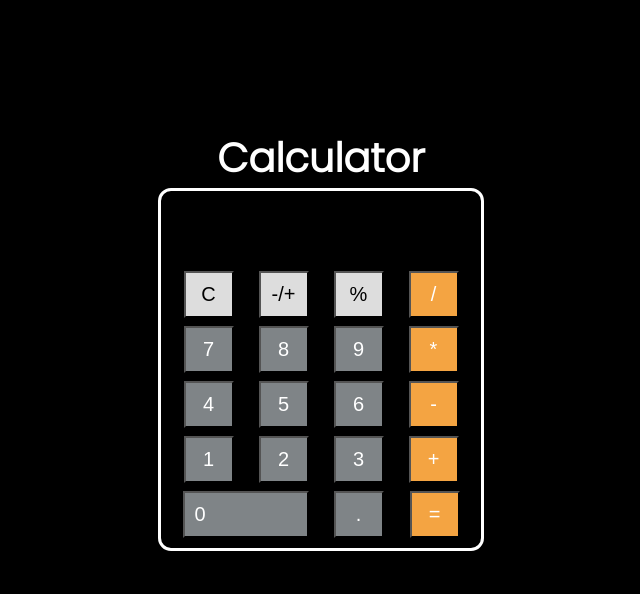
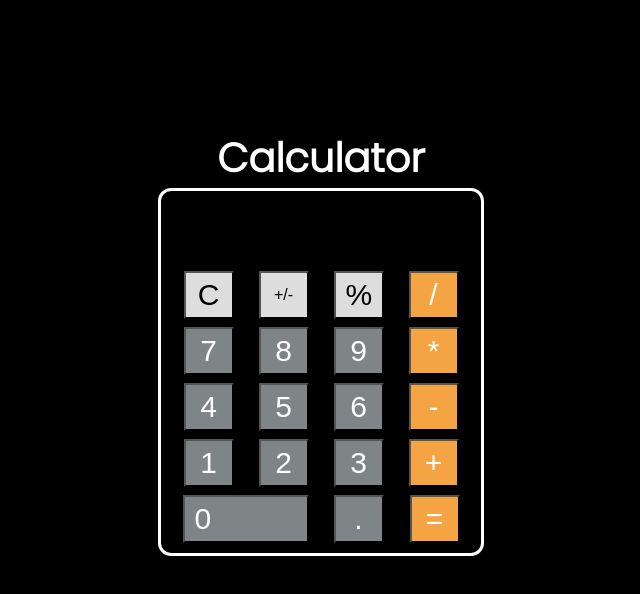
Before and after one commit to yayakix/calculator-react, a React (Create React App) app: page / in a window 1280 px wide. Shown: the top 594 px of the page, without its empty margins (319-959 px from the left). Built offline with nearby package versions, Linux system fonts and the light colour scheme.

Commit message:
adjust fontsize

```diff
--- a/public/styles.css
+++ b/public/styles.css
@@ -4,10 +4,10 @@
     color: white;
 }
 button {
-    padding: 10px 10px;
+    padding: 5px 10px;
     background-color: #7F8487;
     /* border-radius: 50%; */
-    font-size: 20px;
+    font-size: 30px;
     width: 50px;
 
 }
@@ -74,3 +74,6 @@ grid-row-gap: 8px;
     border-radius: 13px;
     padding: 10px;
 }
+.negpos{
+    font-size:medium
+}
--- a/src/App.js
+++ b/src/App.js
@@ -104,12 +104,12 @@ setNextNum(nextnum);
 
           {/* plus minus */}
           <button
-            className=" extra"
+            className=" extra negpos"
             id="special"
             value=""
             onClick={handleNegPos}
           >
-            -/+
+            +/-
           </button>
           {/* percent sign */}
           <button
```
